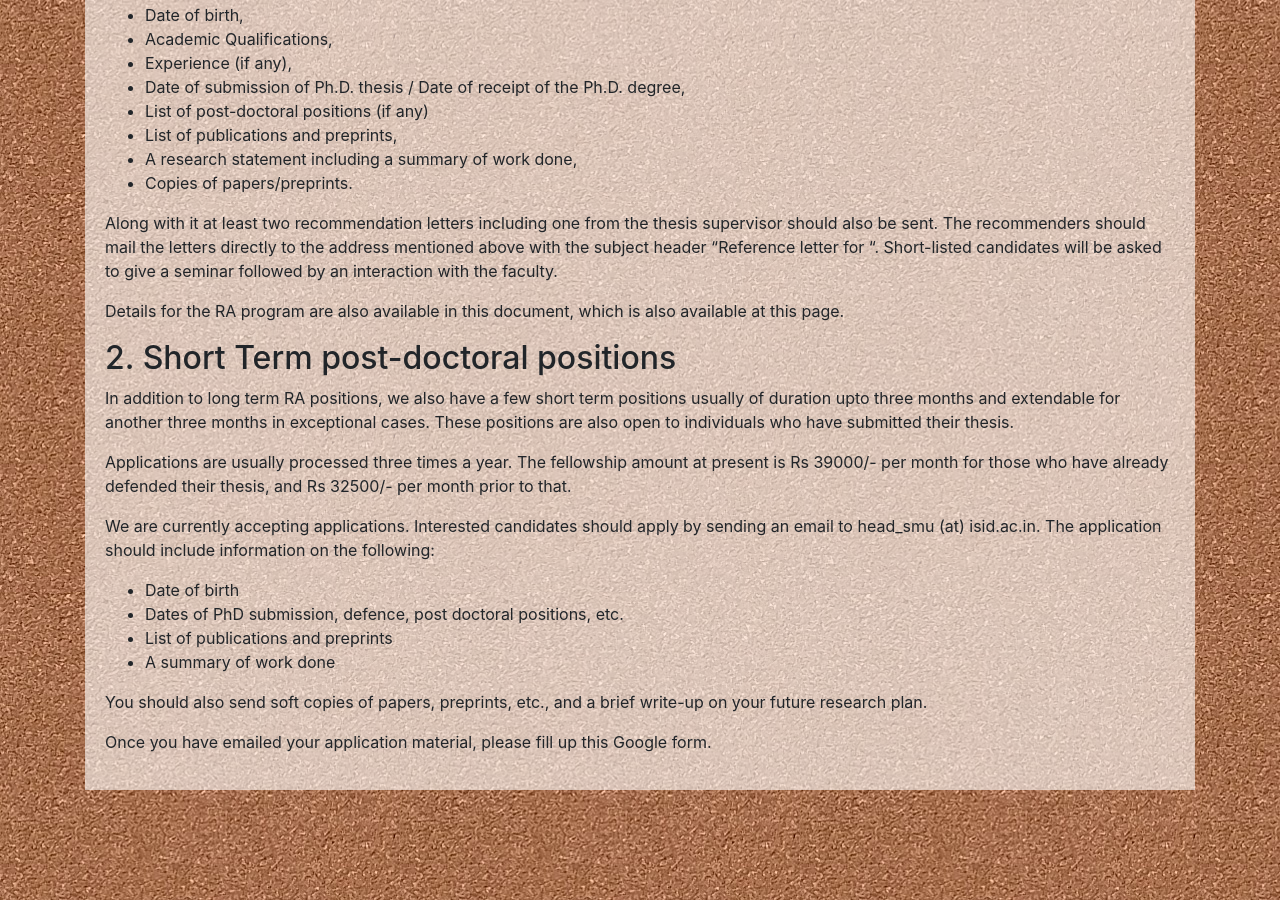
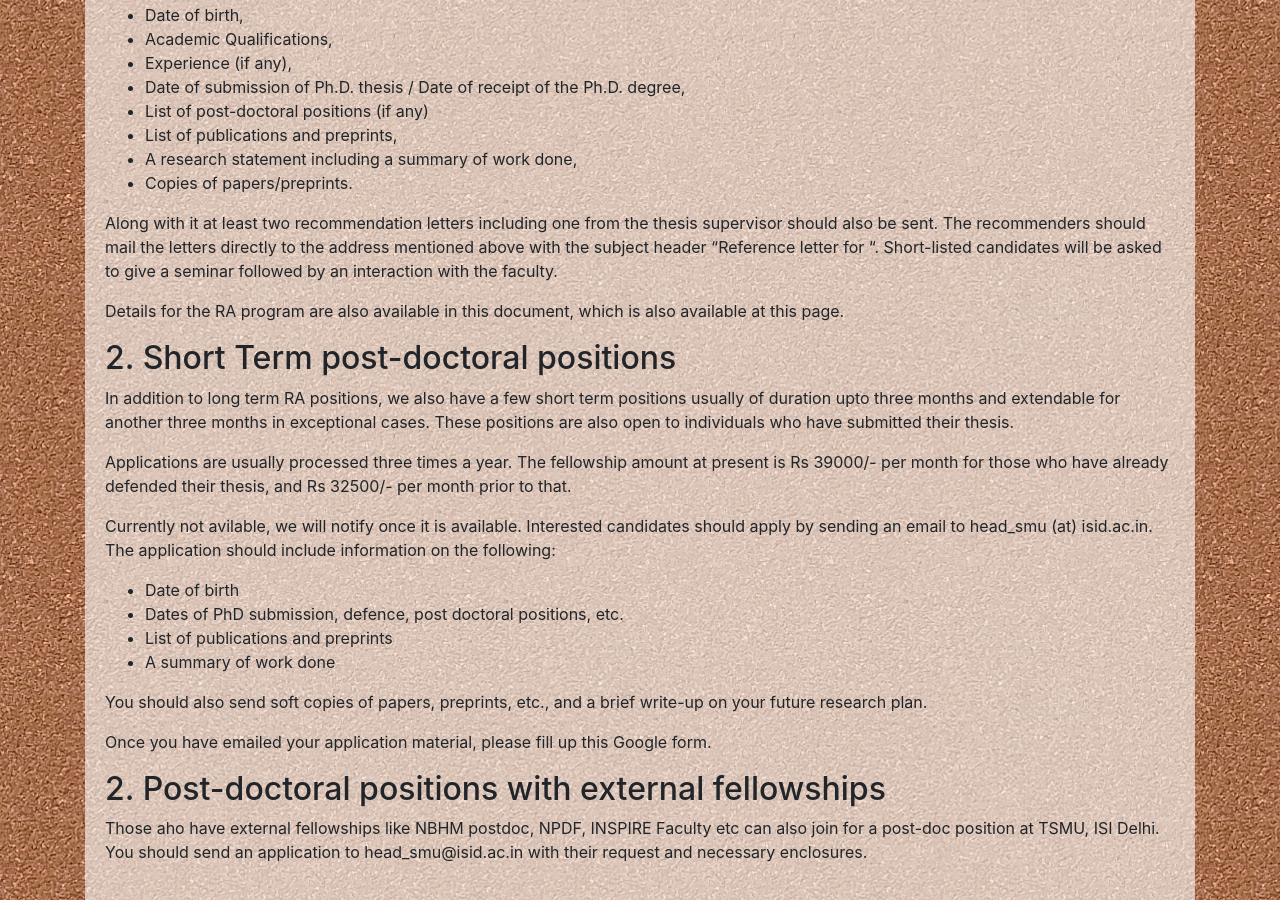
Before and after one commit to isid-smu/isid-smu.github.io, a Jekyll site: the page built from visiting-positions.md, in a window 1280 px wide and 900 px high, scrolled down 608 px. Built offline with Jekyll 4.4.1, drawn with Linux system fonts in a browser that asks for light colours; nearby versions of some CDN libraries.

Commit message:
Update visiting-positions.md

```diff
--- a/visiting-positions.md
+++ b/visiting-positions.md
@@ -58,11 +58,13 @@ positions usually of duration upto three months and extendable for
 another three months in exceptional cases. These positions are also
 open to individuals who have submitted their thesis.
 
+
 Applications are usually processed three times a year. The fellowship
 amount at present is Rs 39000/- per month for those who have already
 defended their thesis, and Rs 32500/- per month prior to that.
 
-We are currently accepting applications. Interested candidates should
+Currently not avilable, we will notify once it is available.
+Interested candidates should
 apply by sending an email to head_smu (at) isid.ac.in. The application
 should include information on the following:
 
@@ -76,3 +78,10 @@ brief write-up on your future research plan.
 
 Once you have emailed your application material, please fill up this
 Google form.
+
+## 2. Post-doctoral positions with external fellowships
+
+Those aho have external fellowships like NBHM postdoc, NPDF, INSPIRE
+Faculty etc can also join for a post-doc position at TSMU, ISI Delhi.
+You should send an application to head_smu@isid.ac.in with their
+request and necessary enclosures.
```
